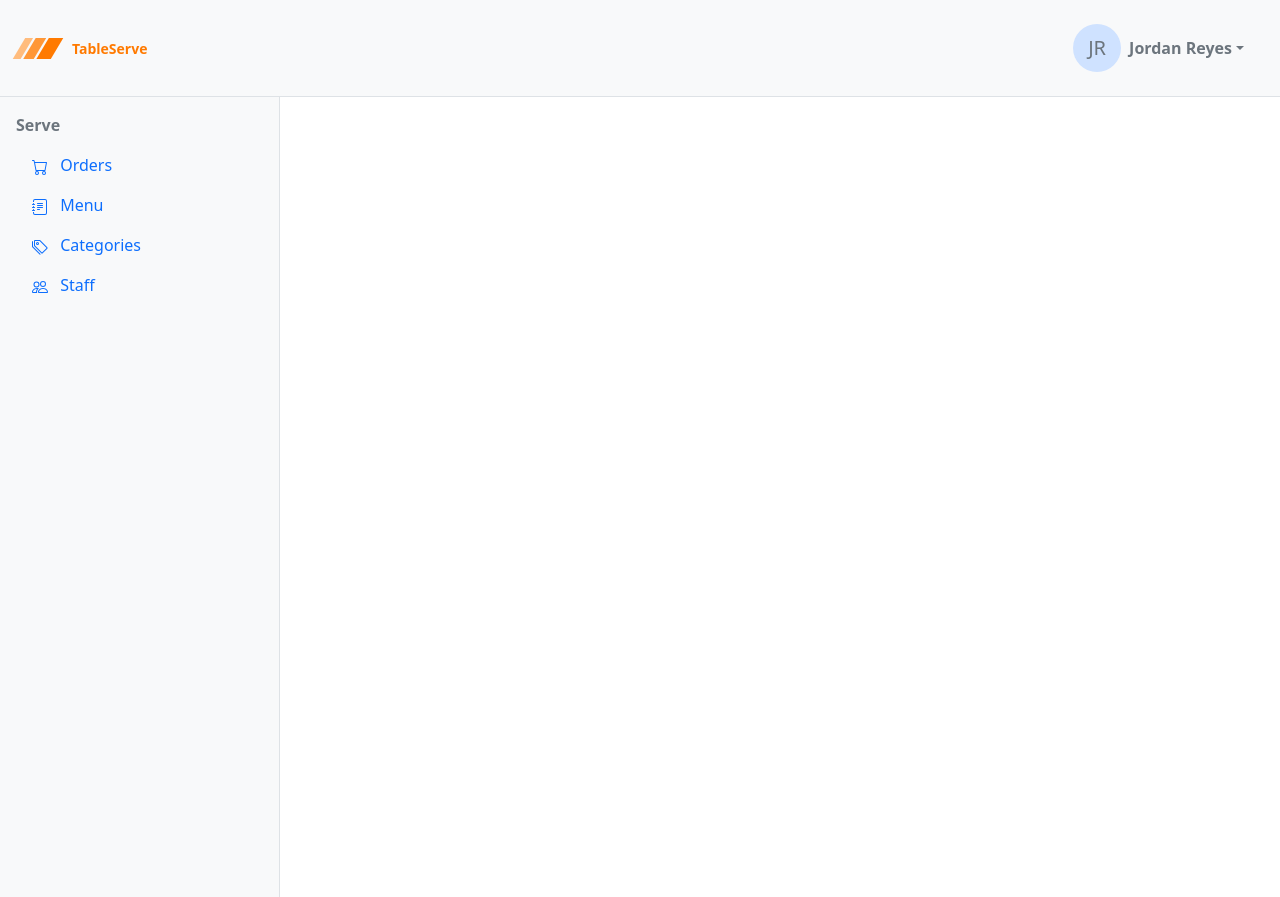
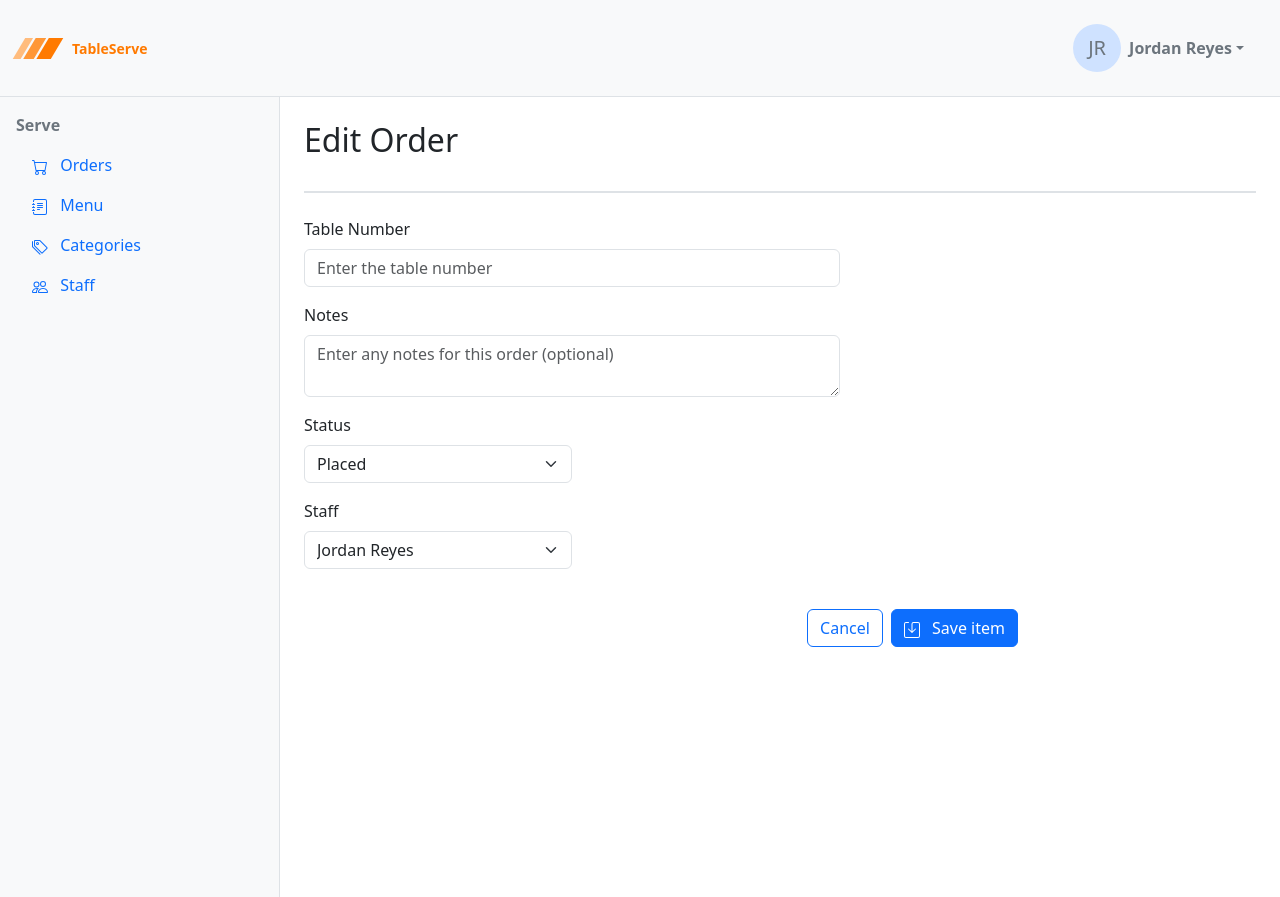
Before and after one commit to bbottstql/tableserve-design, a website built with Vite: page order-edit.html in a window 1280 px wide. Built offline with nearby package versions, Linux system fonts and the light colour scheme.

Commit message:
order-edit create

```diff
--- a/order-edit.html
+++ b/order-edit.html
@@ -11,8 +11,70 @@
     {{> header}}
     <main class="d-flex">
       {{> nav}}
-      <section class="content p-4 flex-grow-1">
-        <!-- build your page content here — refer to _data.md for data -->
+<section class="content p-4 flex-grow-1">
+        <div
+          class="d-flex justify-content-between pb-4 mb-4 border-bottom border-2"
+        >
+          <h2>Edit Order</h2>
+        </div>
+        <form class="d-flex flex-column w-75">
+          <div class="mb-3 w-75">
+            <label for="tablenumber" class="form-label">Table Number</label>
+            <input
+              id="tablenumber"
+              class="form-control"
+              type="number"
+              placeholder="Enter the table number"
+            />
+          </div>
+          <div class="mb-3 w-75">
+            <label for="notes" class="form-label">Notes</label>
+            <textarea
+              name=""
+              id="notes"
+              class="form-control"
+              placeholder="Enter any notes for this order (optional)"
+            ></textarea>
+          </div>
+          <div class="d-flex flex-row gap-4 w-75">
+            <div class="mb-3 w-50">
+              <label for="status" class="form-label">Status</label>
+              <select name="" id="status" class="form-select">
+                <option value="">Placed</option>
+                <option value="1">Preparing</option>
+                <option value="2">Ready</option>
+                <option value="3">Served</option>
+                <option value="4">Cancelled</option>
+              </select>
+            </div>
+          </div>
+          <div class="d-flex flex-row gap-4 w-75">
+            <div class="mb-3 w-50">
+              <label for="staff" class="form-label">Staff</label>
+              <select name="" id="staff" class="form-select">
+                <option value="">Jordan Reyes</option>
+              </select>
+            </div>
+          </div>
+          <div class="row-3 d-flex flex-row justify-content-end w-100 gap-4">
+            <div class="d-flex justify-content-end mt-4">
+              <a href="/orders.html" class="btn btn-outline-primary me-2"
+                >Cancel</a
+              >
+              <button type="submit" class="btn btn-primary">
+                <svg
+                  class="bi pe-none me-2"
+                  width="16"
+                  height="16"
+                  fill="#FFFFFF"
+                >
+                  <use href="/assets/bootstrap-icons.svg#save" />
+                </svg>
+                Save item
+              </button>
+            </div>
+          </div>
+        </form>
       </section>
     </main>
     <script src="/node_modules/bootstrap/dist/js/bootstrap.bundle.min.js"></script>
```
